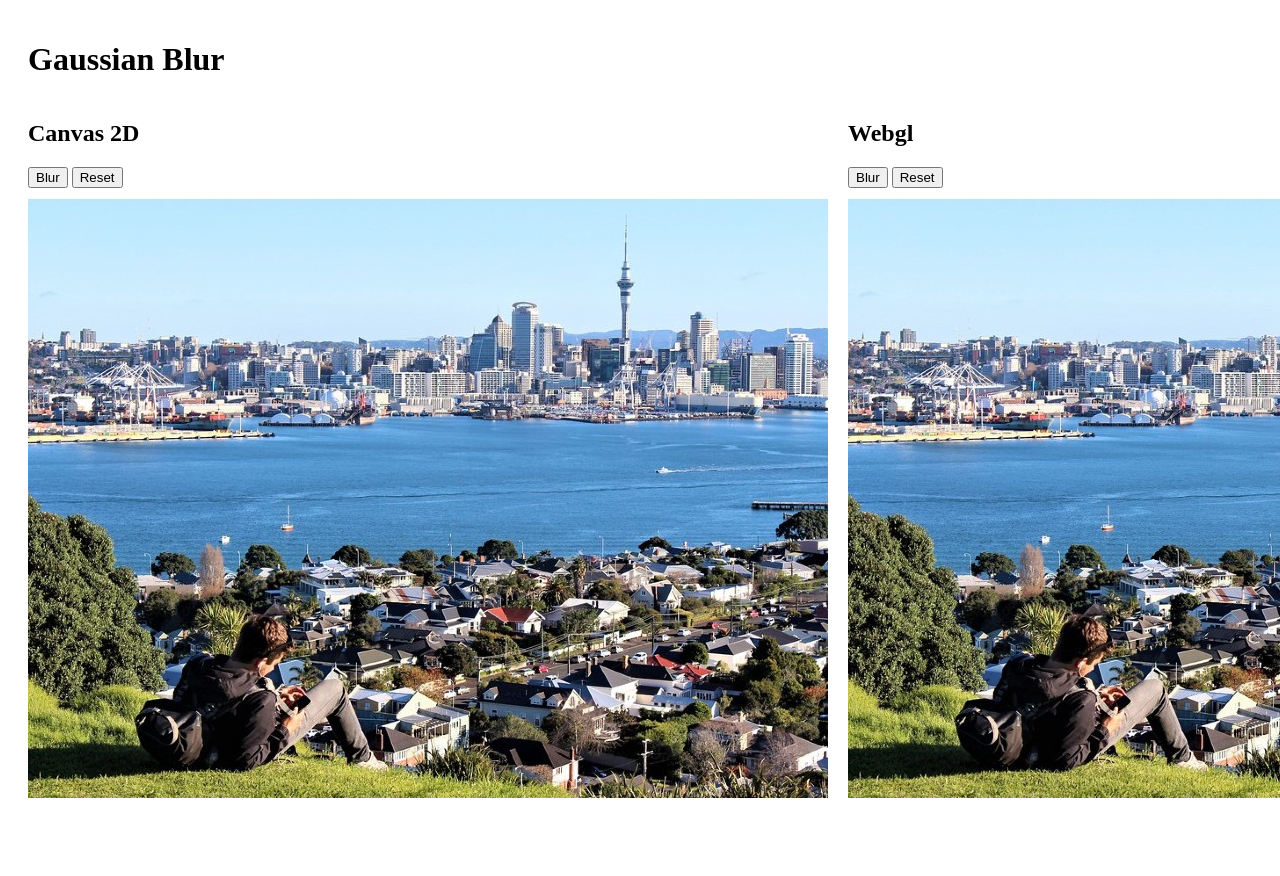
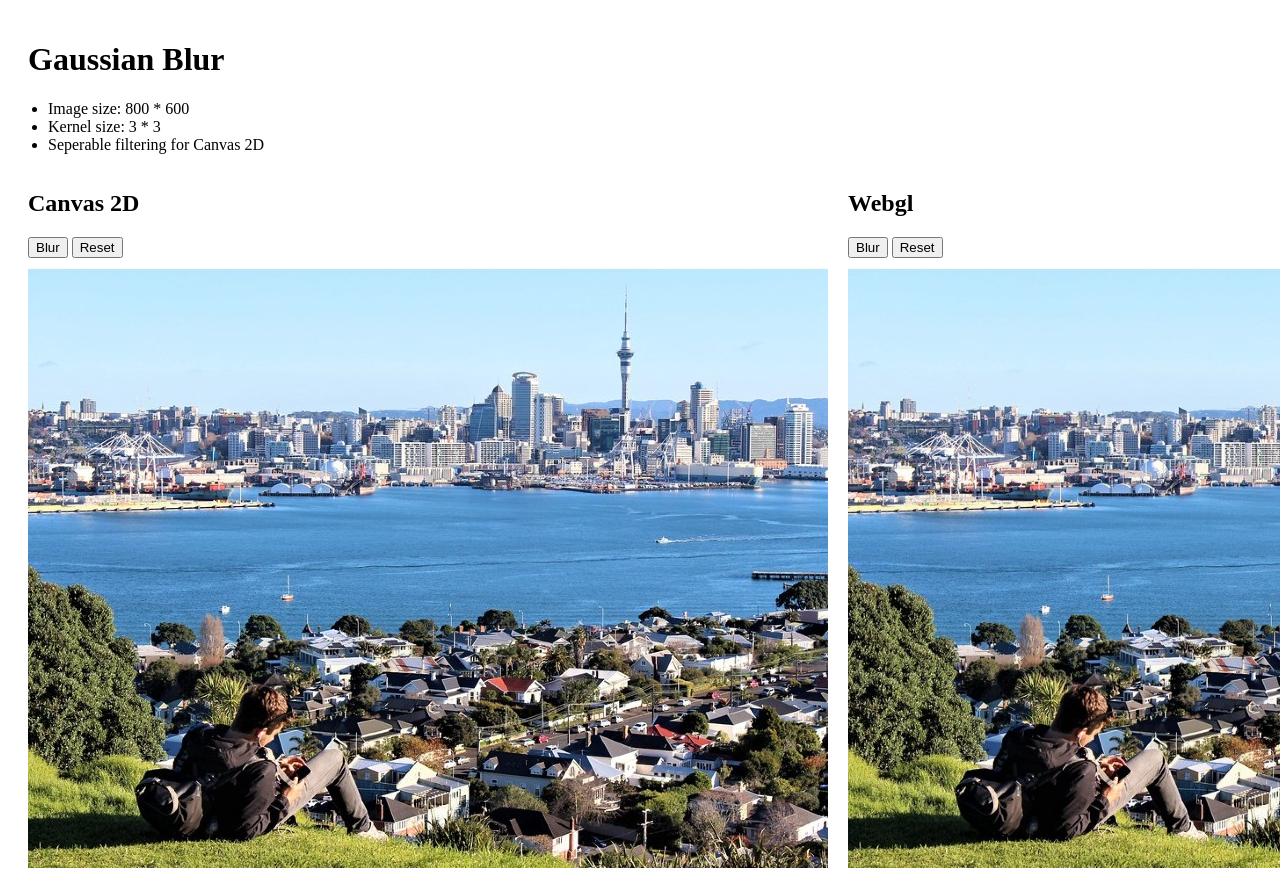
Before and after one commit to radicalDilettante/gaussian-blur, a plain HTML site: page index.html in a window 1280 px wide. Shown: the top 876 px of the page. Before the commit the page ends 806 px from the top, so only its background shows below. Drawn offline with Linux system fonts and the light colour scheme.

Commit message:
feat: add details

```diff
--- a/index.html
+++ b/index.html
@@ -3,6 +3,11 @@
   <head></head>
   <body>
     <h1 style="padding: 20px 0 0 20px">Gaussian Blur</h1>
+    <ul>
+      <li>Image size: 800 * 600</li>
+      <li>Kernel size: 3 * 3</li>
+      <li>Seperable filtering for Canvas 2D</li>
+    </ul>
     <div
       style="display: flex; flex-direction: row; width: 800px; margin: 0 10px"
     >
```
